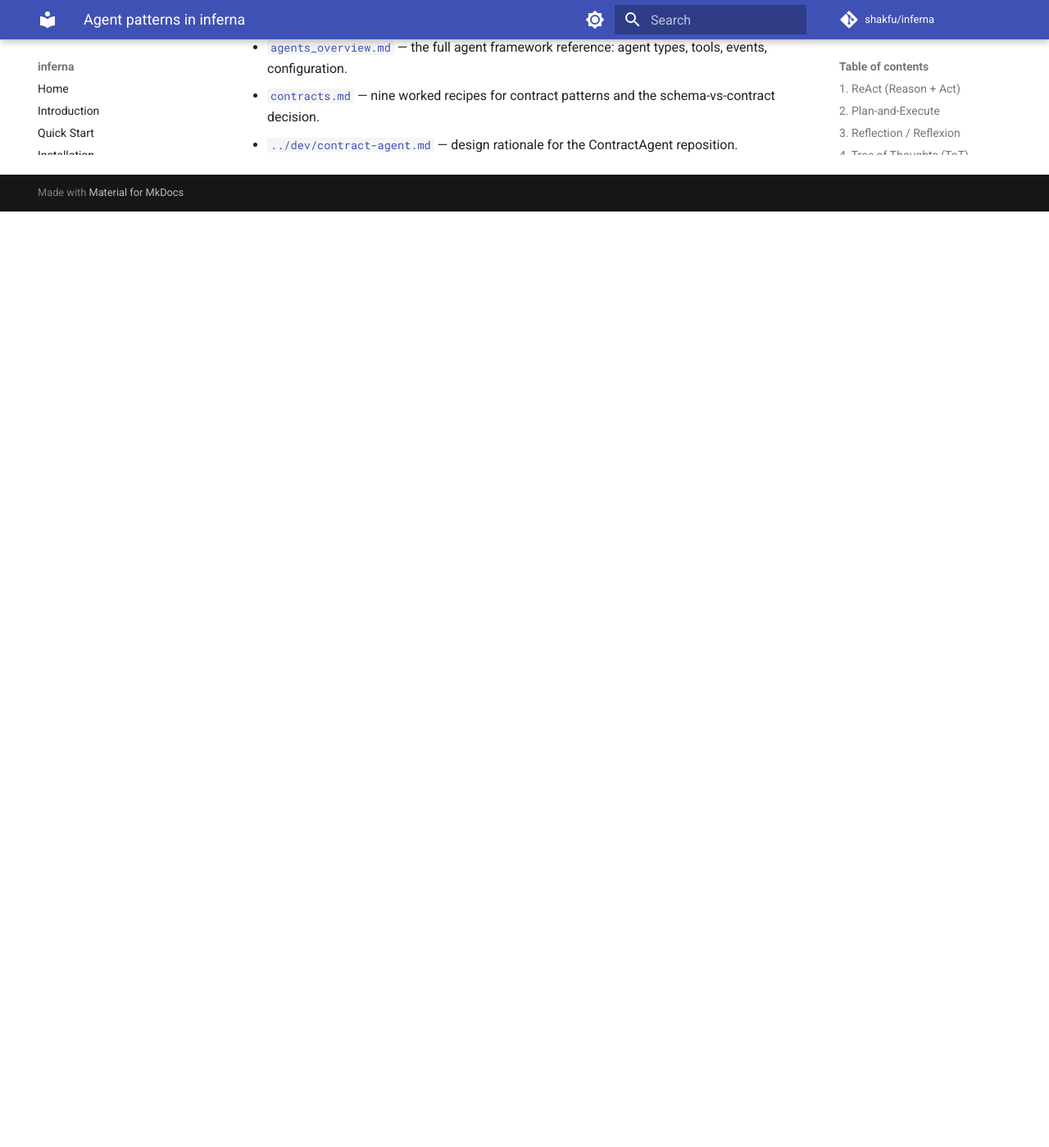
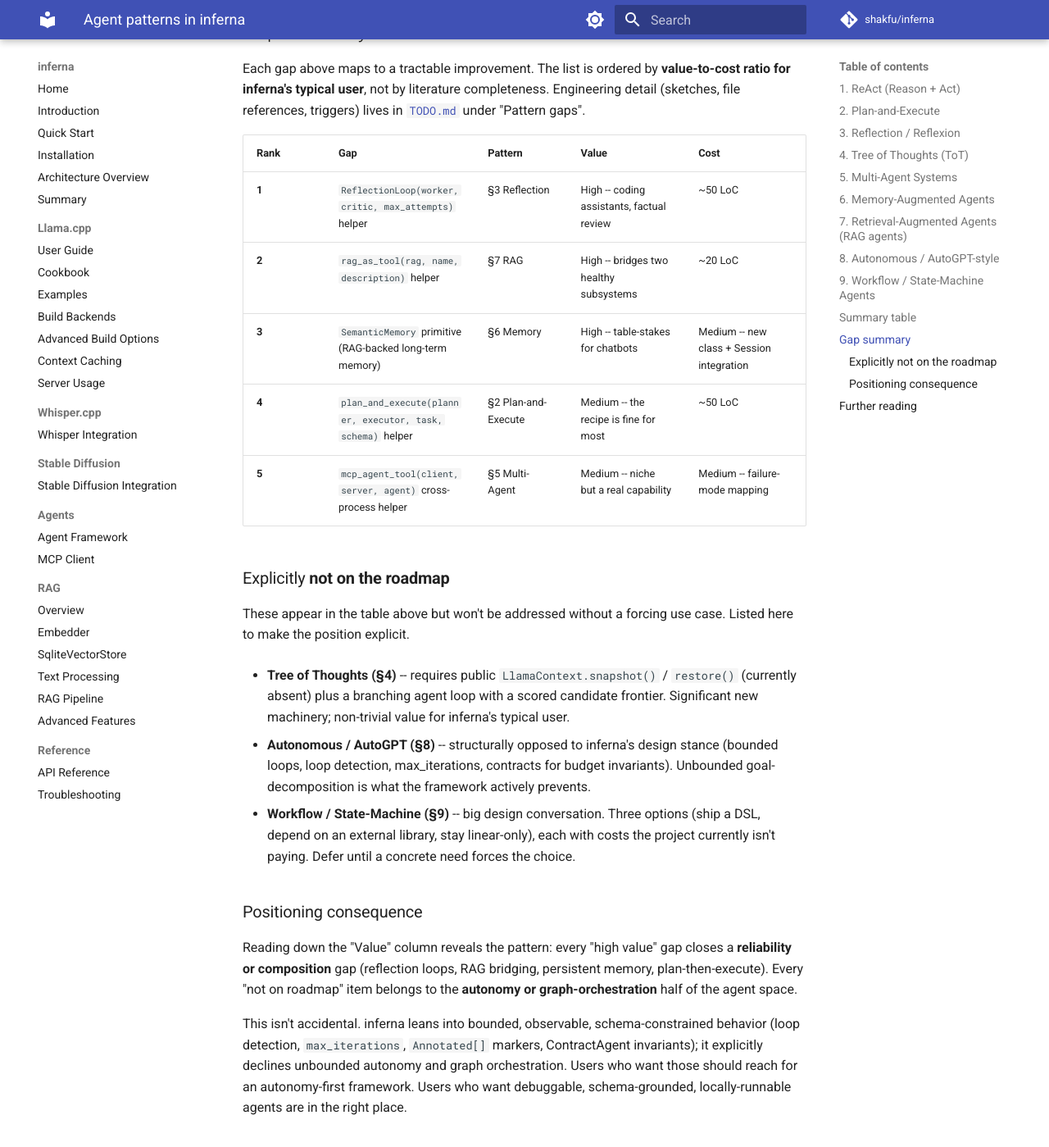
Before and after one commit to shakfu/inferna, an MkDocs documentation site: the page built from docs/agents/patterns.md, in a window 1280 px wide and 1400 px high, scrolled down 6083 px. Shown: the whole window at 82% size. Built offline with MkDocs 1.6.1 and Material for MkDocs 9.7.7, drawn with Linux system fonts in a browser that asks for light colours; comment, search, counter and statistics services are not loaded; before the commit the page ends 6341 px from its top, so only the background shows below that; some of the changed text lies outside the part shown.

Commit message:
update docs

```diff
--- a/docs/agents/patterns.md
+++ b/docs/agents/patterns.md
@@ -67,7 +67,7 @@ results = [executor.run(step) for step in steps]
 
 **Gap**: no canned helper. A `plan_and_execute(planner, executor, task,
 plan_schema)` function in `composition.py` (~50 LoC) would crystallize
-this. See gap-list priority #4.
+this. See [Gap summary](#gap-summary) -- rank #4.
 
 ---
 
@@ -97,7 +97,7 @@ for attempt in range(max_attempts):
 
 **Gap**: no canned `ReflectionLoop(worker, critic, max_attempts)`
 helper. Common production pattern for accuracy-critical tasks — coding
-agents, scientific reasoning, factual lookup. See gap-list priority #1.
+agents, scientific reasoning, factual lookup. See [Gap summary](#gap-summary) -- rank #1.
 
 ---
 
@@ -119,8 +119,8 @@ Implementing ToT would require: (a) public `LlamaContext.snapshot()` /
 maintains a frontier of candidate states with scoring. Significant new
 machinery; non-trivial value for inferna's typical user.
 
-**Gap**: structurally hard. See gap-list — explicitly **not on the
-roadmap** unless a use case forces it.
+**Gap**: structurally hard. See [Gap summary](#gap-summary) -- explicitly
+**not on the roadmap** unless a use case forces it.
 
 ---
 
@@ -156,7 +156,7 @@ Sub-agent events surface in the supervisor's stream with `source` and
 for the full reference.
 
 **Gap**: cross-process / cross-host agents (sub-agent running behind
-MCP). The primitives are in-process only. See gap-list priority #5.
+MCP). The primitives are in-process only. See [Gap summary](#gap-summary) -- rank #5.
 
 ---
 
@@ -180,10 +180,10 @@ Each stores `Message` records, `ToolCallRecord` records, and
 1. **No semantic memory wiring.** Cyllama has a full RAG subsystem
    (`src/inferna/rag/`) but it isn't integrated into agents as a
    memory layer. Users have to manually wrap a RAG retriever as a
-   `@tool`. See gap-list priority #2.
+   `@tool`. See [Gap summary](#gap-summary) -- rank #2.
 2. **No long-term profile primitive.** Cross-session
    "remember the user's preferences" semantics — common in production
-   chatbots — has no canned API. See gap-list priority #3.
+   chatbots — has no canned API. See [Gap summary](#gap-summary) -- rank #3.
 
 ---
 
@@ -217,7 +217,7 @@ agent = ReActAgent(llm=llm, tools=[search_kb])
 **Gap**: a `rag_as_tool(rag_pipeline, name, description, top_k)`
 helper in `composition.py` (~20 LoC) would crystallize the recipe and
 avoid a class of user mistakes (forgetting to deduplicate, wrong
-return type, no result-limit). See gap-list priority #2.
+return type, no result-limit). See [Gap summary](#gap-summary) -- rank #2.
 
 ---
 
@@ -286,6 +286,57 @@ case demands it.
 | 8. Autonomous / AutoGPT | Intentionally not supported | counter to bounded-loop design stance |
 | 9. Workflow / State-Machine | Not supported | linear-loop framework; no DAG orchestration |
 
+## Gap summary
+
+Each gap above maps to a tractable improvement. The list is ordered by
+**value-to-cost ratio for inferna's typical user**, not by literature
+completeness. Engineering detail (sketches, file references, triggers)
+lives in [`TODO.md`](../../TODO.md) under "Pattern gaps".
+
+| Rank | Gap | Pattern | Value | Cost |
+|---|---|---|---|---|
+| **1** | `ReflectionLoop(worker, critic, max_attempts)` helper | §3 Reflection | High -- coding assistants, factual review | ~50 LoC |
+| **2** | `rag_as_tool(rag, name, description)` helper | §7 RAG | High -- bridges two healthy subsystems | ~20 LoC |
+| **3** | `SemanticMemory` primitive (RAG-backed long-term memory) | §6 Memory | High -- table-stakes for chatbots | Medium -- new class + Session integration |
+| **4** | `plan_and_execute(planner, executor, task, schema)` helper | §2 Plan-and-Execute | Medium -- the recipe is fine for most | ~50 LoC |
+| **5** | `mcp_agent_tool(client, server, agent)` cross-process helper | §5 Multi-Agent | Medium -- niche but a real capability | Medium -- failure-mode mapping |
+
+### Explicitly **not on the roadmap**
+
+These appear in the table above but won't be addressed without a
+forcing use case. Listed here to make the position explicit.
+
+- **Tree of Thoughts (§4)** -- requires public `LlamaContext.snapshot()` /
+  `restore()` (currently absent) plus a branching agent loop with a
+  scored candidate frontier. Significant new machinery; non-trivial
+  value for inferna's typical user.
+
+- **Autonomous / AutoGPT (§8)** -- structurally opposed to inferna's
+  design stance (bounded loops, loop detection, max_iterations,
+  contracts for budget invariants). Unbounded goal-decomposition is
+  what the framework actively prevents.
+
+- **Workflow / State-Machine (§9)** -- big design conversation. Three
+  options (ship a DSL, depend on an external library, stay linear-only),
+  each with costs the project currently isn't paying. Defer until a
+  concrete need forces the choice.
+
+### Positioning consequence
+
+Reading down the "Value" column reveals the pattern: every "high value"
+gap closes a **reliability or composition** gap (reflection loops, RAG
+bridging, persistent memory, plan-then-execute). Every "not on
+roadmap" item belongs to the **autonomy or graph-orchestration** half
+of the agent space.
+
+This isn't accidental. inferna leans into bounded, observable,
+schema-constrained behavior (loop detection, `max_iterations`,
+`Annotated[]` markers, ContractAgent invariants); it explicitly
+declines unbounded autonomy and graph orchestration. Users who want
+those should reach for an autonomy-first framework. Users who want
+debuggable, schema-grounded, locally-runnable agents are in the right
+place.
+
 ## Further reading
 
 - [`agents_overview.md`](../agents_overview.md) — the full agent
```
